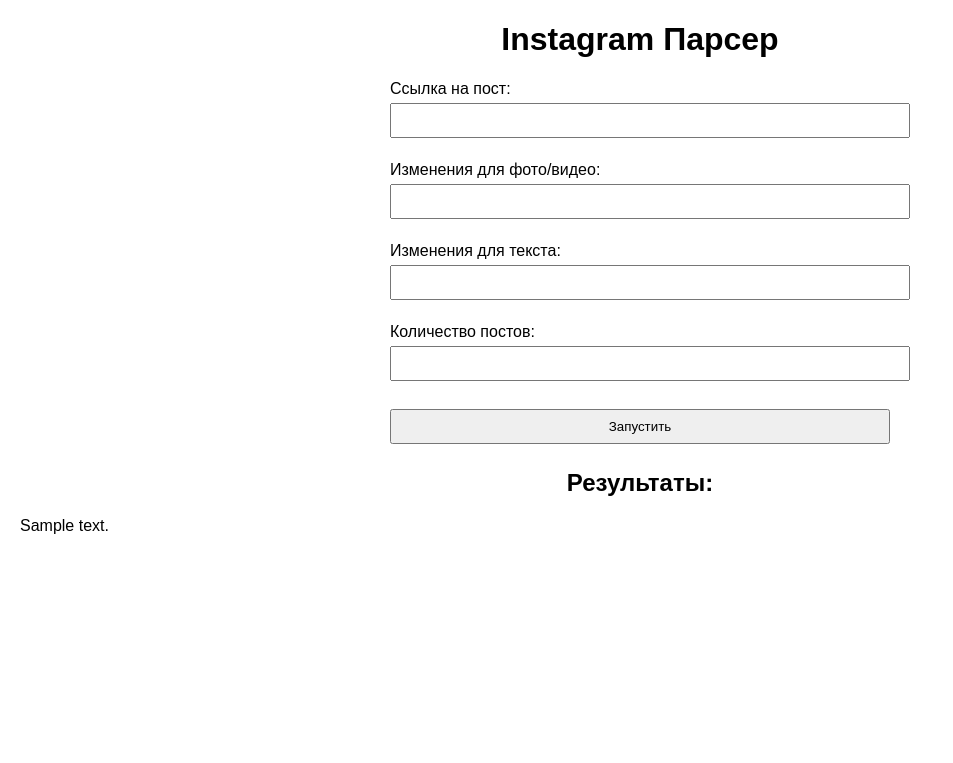
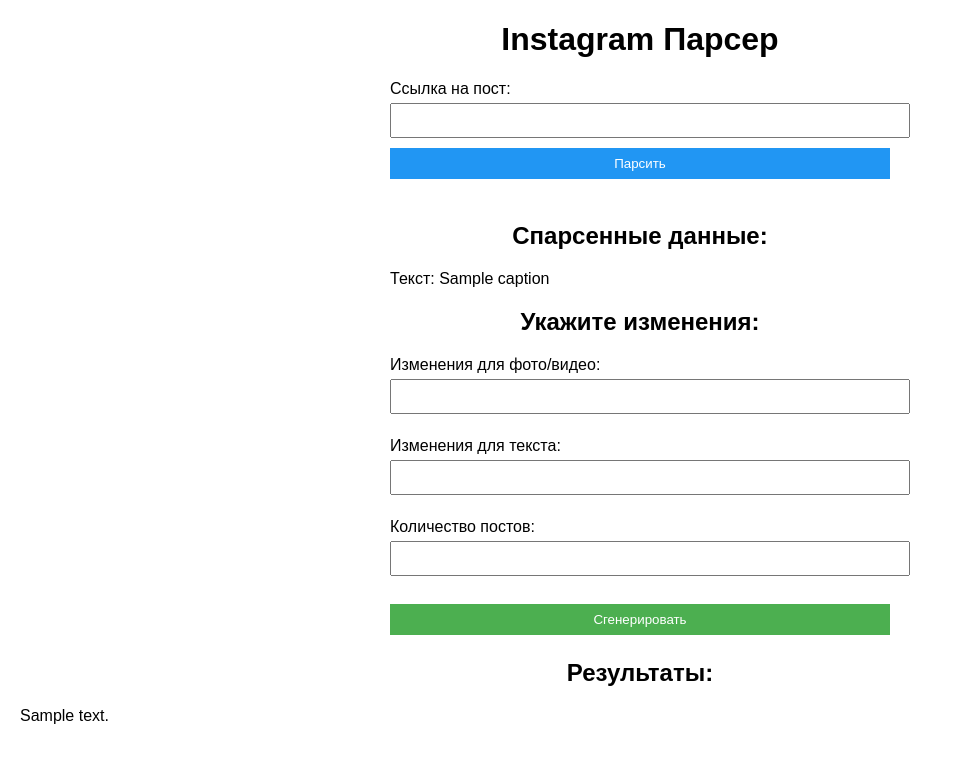
Before and after one commit to KostyaLKE/bot-generator, a Flask app: template templates/index.html in a window 1280 px wide. Shown: the top 763 px of the page, without its empty margins (0-953 px from the left). Run offline with Flask 3, Linux system fonts and the light colour scheme; the template is opened without the code that fills it: most values are stand-ins (such as "Sample title", 1, 10 or a date in 2020).

Commit message:
Update index.html

```diff
--- a/templates/index.html
+++ b/templates/index.html
@@ -9,8 +9,21 @@
     <h1>Instagram Парсер</h1>
     <form method="POST">
         <label>Ссылка на пост:</label><br>
-        <input type="text" name="url" required><br><br>
+        <input type="text" name="url" required value="{{ request.form['url'] or '' }}"><br>
+        <button type="submit" name="parse">Парсить</button><br><br>
 
+        {% if parsed_data %}
+            <h2>Спарсенные данные:</h2>
+            <p>Текст: {{ parsed_data.caption }}</p>
+            {% if parsed_data.type == 'image' %}
+                <img src="/{{ parsed_data.path }}" width="300">
+            {% elif parsed_data.type == 'video' %}
+                <video width="300" controls>
+                    <source src="/{{ parsed_data.path }}" type="video/mp4">
+                </video>
+            {% endif %}
+
+            <h2>Укажите изменения:</h2>
             <label>Изменения для фото/видео:</label><br>
             <input type="text" name="changes" required><br><br>
 
@@ -20,7 +33,8 @@
             <label>Количество постов:</label><br>
             <input type="number" name="num_posts" min="1" required><br><br>
 
-        <button type="submit">Запустить</button>
+            <button type="submit" name="generate">Сгенерировать</button>
+        {% endif %}
     </form>
 
     {% if error %}
```
Lines whose indentation alone changed are shown as unchanged.
